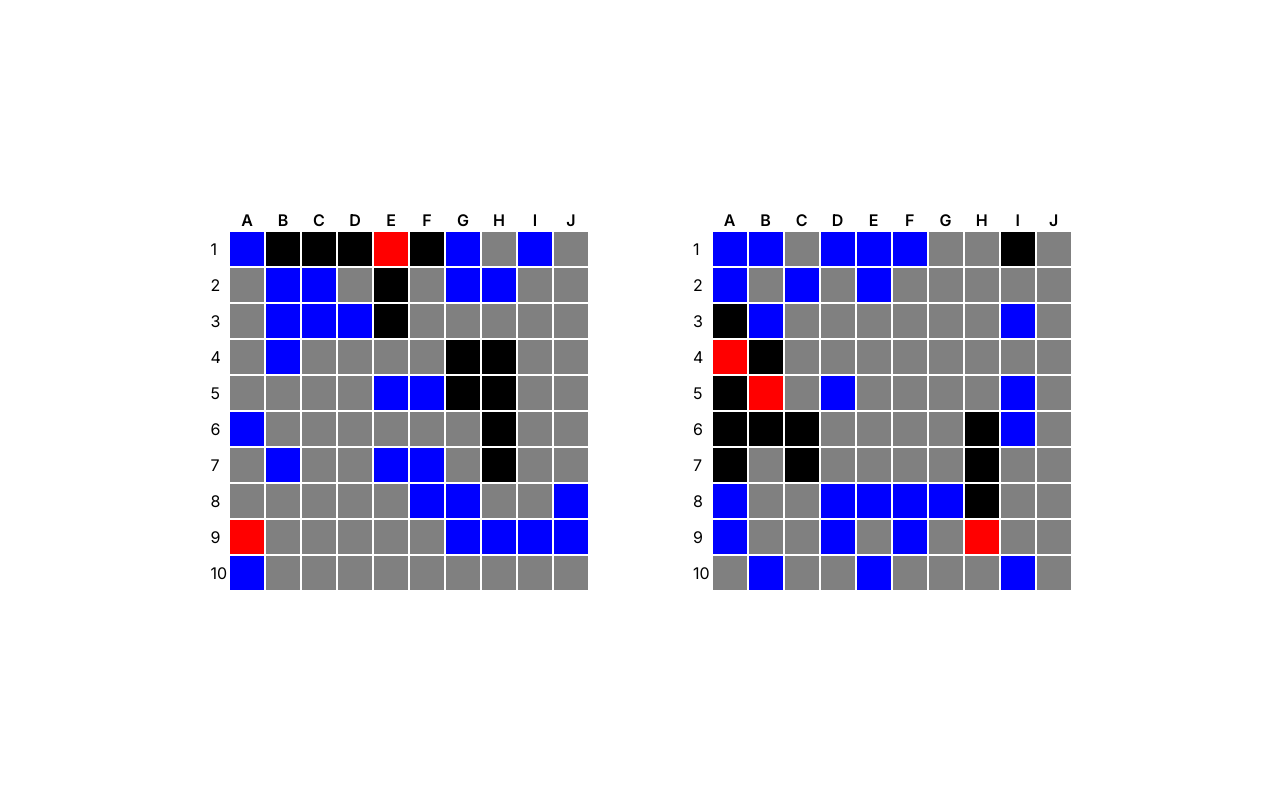
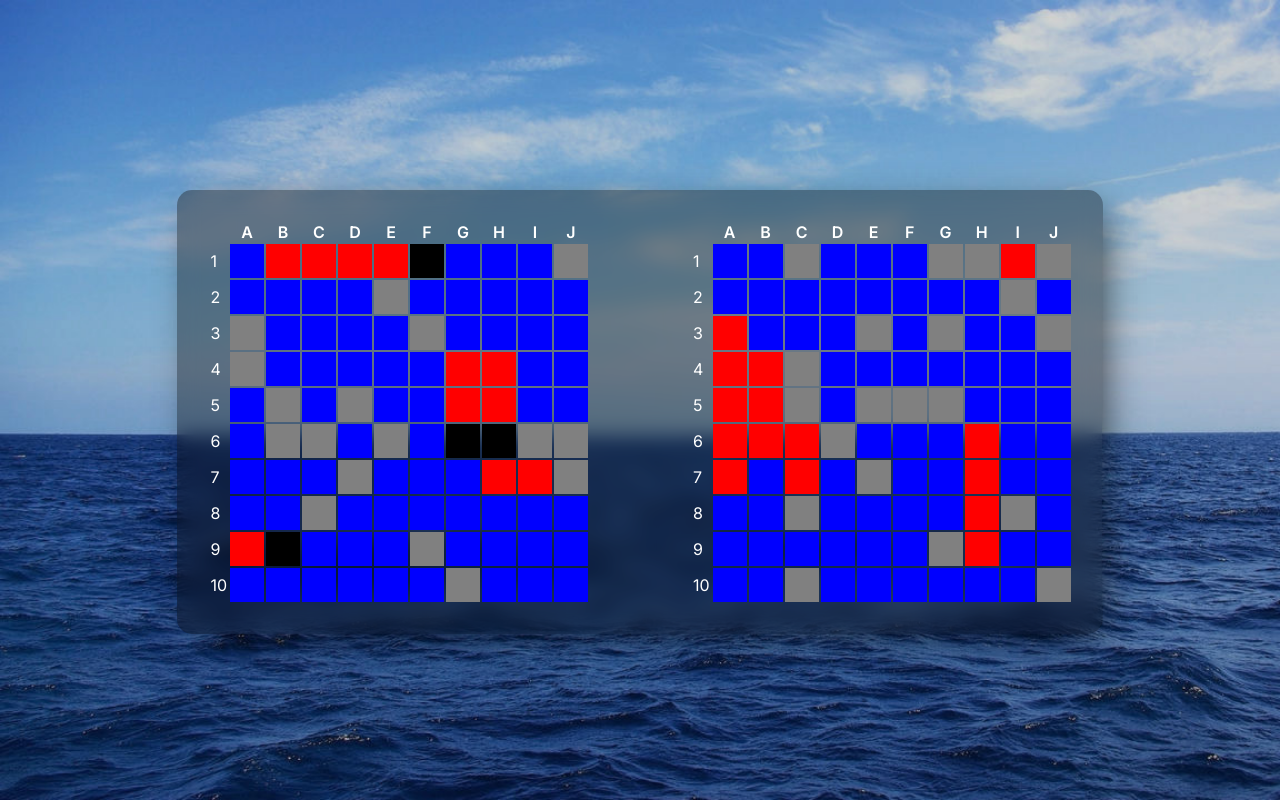
Before and after one commit to mikolajgraczyk/battleship-game-simulation, a React (Create React App) app: page / in a window 1280 px wide. Built offline with nearby package versions, Linux system fonts and the light colour scheme.

Commit message:
fixed incorrect ships placement and improved visuals

```diff
--- a/src/App.tsx
+++ b/src/App.tsx
@@ -3,21 +3,17 @@ import { useGameScripts } from "./useGameScripts";
 import { StyledMain } from "./styled";
 
 type Board = string[][];
-interface PlayerState {
-  board: Board;
-  destroyed: number;
-}
 
 function App() {
-  const { player1State, player2State } = useGameScripts();
+  const { player1State, player2State, gameState } = useGameScripts();
 
   return (
     <StyledMain>
       <div>
-        <Board board={player1State.board} />
+        <Board board={player1State.board} lastAction={gameState.lastAction} />
       </div>
       <div>
-        <Board board={player2State.board} />
+        <Board board={player2State.board} lastAction={gameState.lastAction}/>
       </div>
     </StyledMain>
   );
--- a/src/index.css
+++ b/src/index.css
@@ -3,6 +3,9 @@ body {
   justify-content: center;
   height: 100vh;
   align-items: center;
+  background-image: url("../public/background.jpg");
+  background-repeat: repeat;
+  background-size: cover;
   font-family: "Inter";
   padding: 0 24px;
 }
--- a/src/styled.ts
+++ b/src/styled.ts
@@ -1,6 +1,53 @@
-import styled from "styled-components";
+import styled, { css } from "styled-components";
 
 export const StyledMain = styled.main`
-    display: flex;
-    gap: 100px;
+  display: flex;
+  flex-direction: row;
+  gap: 100px;
+  justify-content: space-between;
+  margin-top: 24px;
+  padding: 30px;
+  border-radius: 15px;
+  background-color: rgba(0, 0, 0, 0.361);
+  backdrop-filter: blur(10px);
+  color: white;
+  transition: 0.75s;
+  -webkit-box-shadow: 10px 10px 42px -12px rgba(0, 0, 0, 0.75);
+  -moz-box-shadow: 10px 10px 42px -12px rgba(0, 0, 0, 0.75);
+  box-shadow: 10px 10px 42px -12px rgba(0, 0, 0, 0.75);
+
+  @media (max-width: 950px) {
+    flex-direction: column;
+    align-items: center;
+  }
+
+  @media (max-width: 420px) {
+    padding: 16px 8px;
+  }
+
+  ${({ lastAction }) =>
+    lastAction === "hit" &&
+    css`
+      background: rgba(140, 0, 0, 0.6);
+    `}
+
+  ${({ lastAction }) =>
+    lastAction === "player2Won" &&
+    css`
+      background: linear-gradient(
+        90deg,
+        rgba(140, 0, 0, 0.6) 20%,
+        rgba(0, 140, 0, 0.6) 100%
+      );
+    `}
+
+    ${({ lastAction }) =>
+    lastAction === "player1Won" &&
+    css`
+      background: linear-gradient(
+        270deg,
+        rgba(140, 0, 0, 0.6) 20%,
+        rgba(0, 140, 0, 0.6) 100%
+      );
+    `}
 `;
--- a/src/useGameScripts.ts
+++ b/src/useGameScripts.ts
@@ -68,6 +68,11 @@ export const useGameScripts = () => {
     if (prevState.board[rowTarget][colTarget] === "empty") {
       updatedBoard[rowTarget][colTarget] = "miss";
 
+      setGameState(prevState => ({
+        ...prevState,
+        lastAction: "miss",
+      }))
+
       return {
         ...prevState,
         board: updatedBoard,
@@ -76,6 +81,12 @@ export const useGameScripts = () => {
 
     if (prevState.board[rowTarget][colTarget] === "ship") {
       prevState.board[rowTarget][colTarget] = "hit";
+
+      setGameState(prevState => ({
+        ...prevState,
+        lastAction: "hit",
+      }))
+
 
       return {
         ...prevState,
@@ -108,7 +119,7 @@ export const useGameScripts = () => {
         handleShoot(prevState, rowTarget, colTarget)
       );
       togglePlayerTurn();
-    }, 100);
+    }, 1);
 
     if (player1State.destroyed === hitsToWin) {
       clearInterval(intervalId);
@@ -137,5 +148,5 @@ export const useGameScripts = () => {
     return () => clearInterval(intervalId);
   }, [gameState.isPlayer1Turn]);
 
-  return { player1State, player2State };
+  return { player1State, player2State, gameState };
 };
--- a/src/useGenerateBoard.ts
+++ b/src/useGenerateBoard.ts
@@ -55,21 +55,21 @@ export const useGenerateBoard = (): (() => Board) => {
     board
   ): boolean => {
     if (isHorizontal) {
-      if (startCol + shipLength >= setup.cols) {
+      if (startCol + shipLength > setup.cols) {
         return false;
       }
 
-      for (let i = 0; startCol < i; i++) {
+      for (let i = 0; shipLength > i; i++) {
         if (board[startRow][startCol + i] !== "empty") {
           return false;
         }
       }
     }
-    if (startRow + shipLength >= setup.rows) {
+    if (startRow + shipLength > setup.rows) {
       return false;
     }
 
-    for (let i = 0; startRow < i; i++) {
+    for (let i = 0; shipLength > i; i++) {
       if (board[startRow + i][startCol] !== "empty") {
         return false;
       }
```
Also changed, not shown: public/background.jpg (added).
